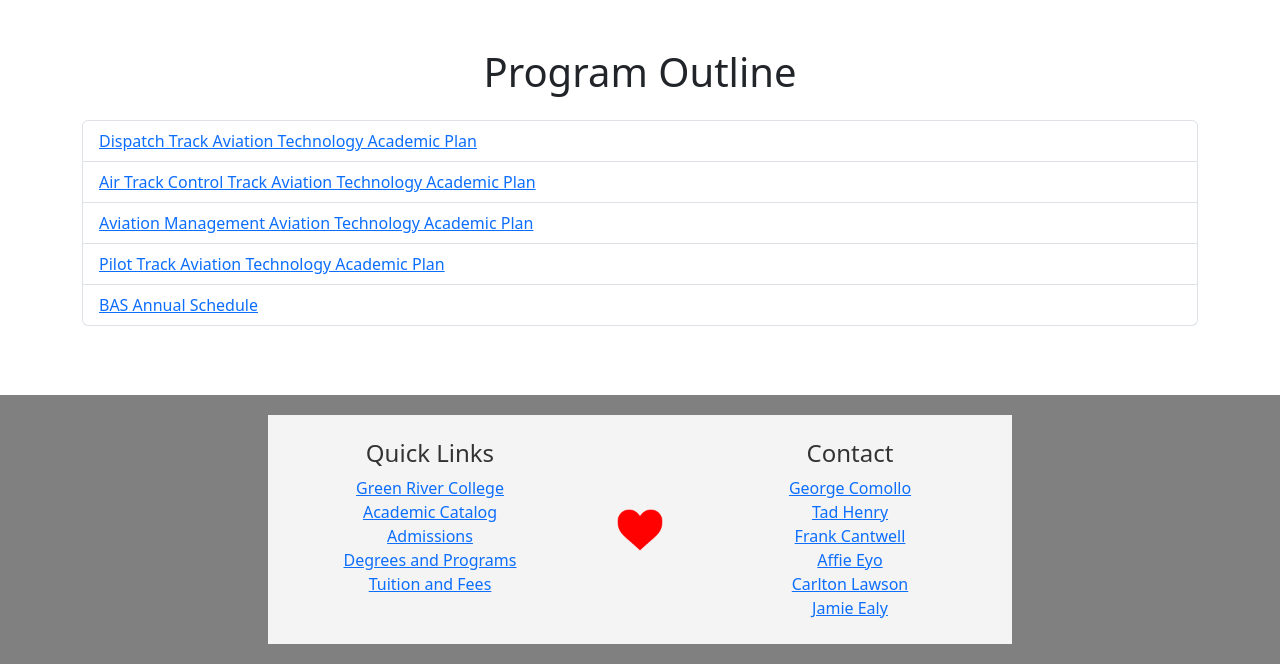
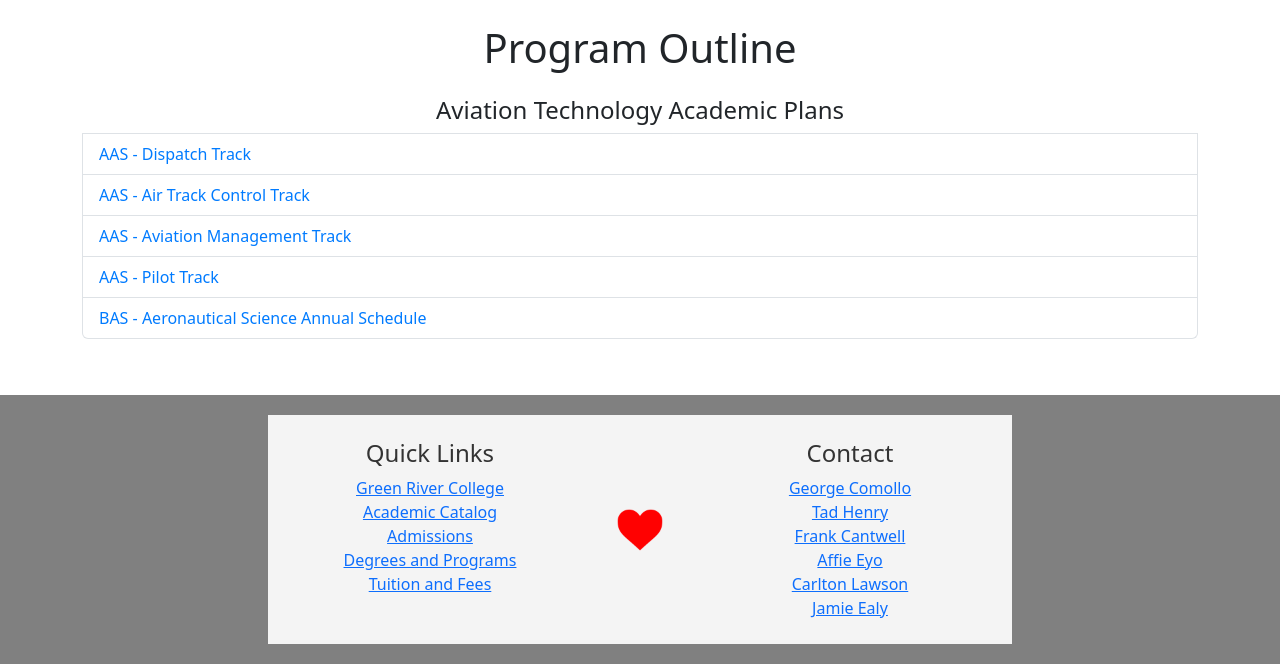
Before and after one commit to leahkonma/aviation-website, a Node server app: page /program-outline in a window 1280 px wide. Shown: the part 136-800 px from the top of the page. Run offline with Node 20, Linux system fonts and the light colour scheme.

Commit message:
edited text and removed redundant text for clarity

```diff
--- a/public/CSS/styles.css
+++ b/public/CSS/styles.css
@@ -111,7 +111,7 @@ footer {
   text-decoration: none;
 }
 
-/* Programs Page */
+/* Programs and Program Outline Pages */
 .linksToDegrees {
   color: #007bff;
   text-decoration: none;
@@ -134,7 +134,6 @@ footer {
 }
 
 /* FAQ Page */
-
 .accordion-button{
   font-weight: bold;
 }
--- a/views/program-outline.ejs
+++ b/views/program-outline.ejs
@@ -4,24 +4,25 @@
     <body>
         <%- include('./components/navbar') %>
         <div class="m-4">
-            <h1 class="text-center m-4">Program Outline</h1>
+            <h1 class="text-center">Program Outline</h1>
 
             <div class="container mt-4">
                 <ul class="list-group">
+                    <h4 class="text-center">Aviation Technology Academic Plans</h4>
                     <li class="list-group-item">
-                    <a href="./../Files/dispatchTrackTechPlan.pdf" data-bs-toggle="modal" data-bs-target="#pdfModal" onclick="setPdfSrc(this)">Dispatch Track Aviation Technology Academic Plan</a>
+                    <a href="./../Files/dispatchTrackTechPlan.pdf" data-bs-toggle="modal" data-bs-target="#pdfModal" onclick="setPdfSrc(this)" class="linksToDegrees">AAS - Dispatch Track</a>
                     </li>
                     <li class="list-group-item">
-                        <a href="./../Files/ATCTrack.pdf" data-bs-toggle="modal" data-bs-target="#pdfModal" onclick="setPdfSrc(this)">Air Track Control Track Aviation Technology Academic Plan</a>
+                        <a href="./../Files/ATCTrack.pdf" data-bs-toggle="modal" data-bs-target="#pdfModal" onclick="setPdfSrc(this)"class="linksToDegrees">AAS - Air Track Control Track</a>
                     </li>
                     <li class="list-group-item">
-                        <a href="./../Files/AviationManagement.pdf" data-bs-toggle="modal" data-bs-target="#pdfModal" onclick="setPdfSrc(this)">Aviation Management Aviation Technology Academic Plan</a>
+                        <a href="./../Files/AviationManagement.pdf" data-bs-toggle="modal" data-bs-target="#pdfModal" onclick="setPdfSrc(this)"class="linksToDegrees">AAS - Aviation Management Track</a>
                     </li>
                     <li class="list-group-item">
-                        <a href="./../Files/pilotTrack.pdf" data-bs-toggle="modal" data-bs-target="#pdfModal" onclick="setPdfSrc(this)">Pilot Track Aviation Technology Academic Plan</a>
+                        <a href="./../Files/pilotTrack.pdf" data-bs-toggle="modal" data-bs-target="#pdfModal" onclick="setPdfSrc(this)"class="linksToDegrees">AAS - Pilot Track</a>
                     </li>
                     <li class="list-group-item">
-                        <a href="./../Files/BASAnnualSchedule.pdf" data-bs-toggle="modal" data-bs-target="#pdfModal" onclick="setPdfSrc(this)">BAS Annual Schedule</a>
+                        <a href="./../Files/BASAnnualSchedule.pdf" data-bs-toggle="modal" data-bs-target="#pdfModal" onclick="setPdfSrc(this)" class="linksToDegrees">BAS - Aeronautical Science Annual Schedule</a>
                     </li>
                 </ul>
             </div>
```
